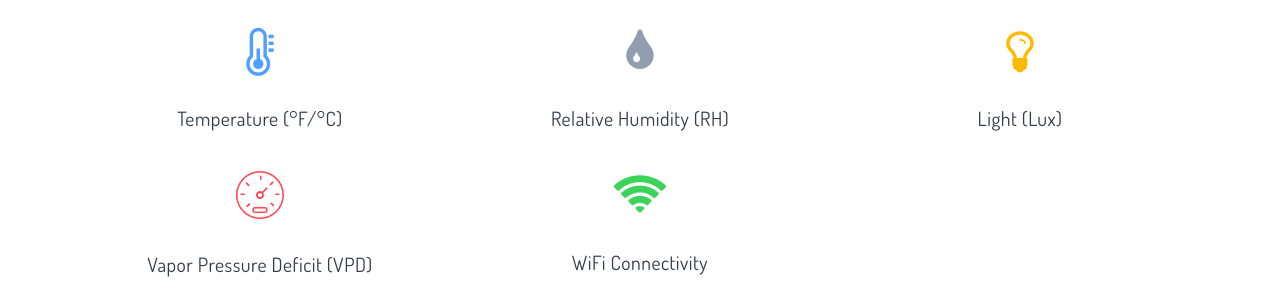
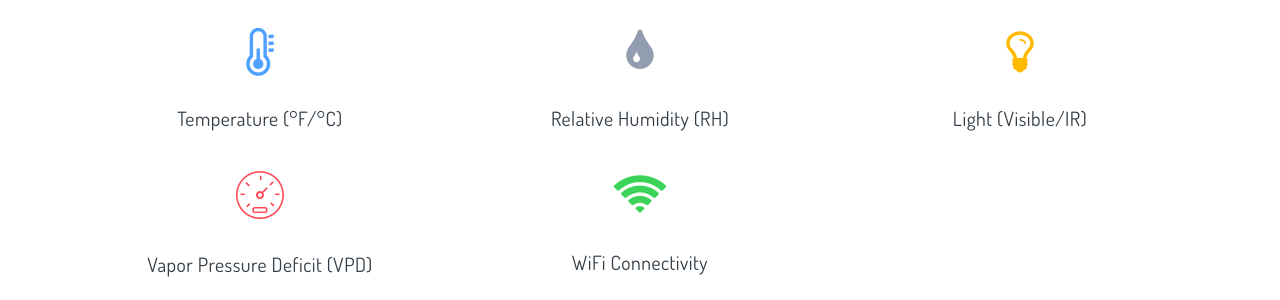
Before and after one commit to mendelsensors/marketing_page, a Jekyll site: the page built from airsensor/index.html, in a window 1280 px wide and 900 px high, scrolled down 756 px. Shown: the part 154-454 px from the top of the window. Built offline with Jekyll 4.4.1, drawn with Linux system fonts in a browser that asks for light colours.

Commit message:
changed lux to Visible/IR

```diff
--- a/airsensor/index.html
+++ b/airsensor/index.html
@@ -50,7 +50,7 @@ layout: default
 
       <div class="col-md-6 col-xl-4 feature-1">
         <p class="feature-icon text-warning"><i class="fa fa-lightbulb-o"></i></p>
-        <h5>Light (Lux)</h5>
+        <h5>Light (Visible/IR)</h5>
       </div>
 
       <div class="col-md-6 col-xl-4 feature-1">
--- a/faq/index.html
+++ b/faq/index.html
@@ -41,7 +41,7 @@ layout: default
             </h5>
             <div id="collapse-1-2" class="collapse" data-parent="#accordion-1">
               <div class="card-body">
-                Temperature, Humidity, VPD and Lux
+                Temperature, Humidity, VPD and Light (Visible/IR)
               </div>
             </div>
           </div>
--- a/shop/index.html
+++ b/shop/index.html
@@ -190,7 +190,7 @@ layout: default
 	  			  		<hr class="w-150px">
 	              <p>
 	                Parameters:<br>
-	                Temp, Humidity, VPD, Lux
+	                Temp, Humidity, VPD, Light (Visible/IR)
 	              </p>
 	              <hr class="w-150px">
 	              <p>
```
